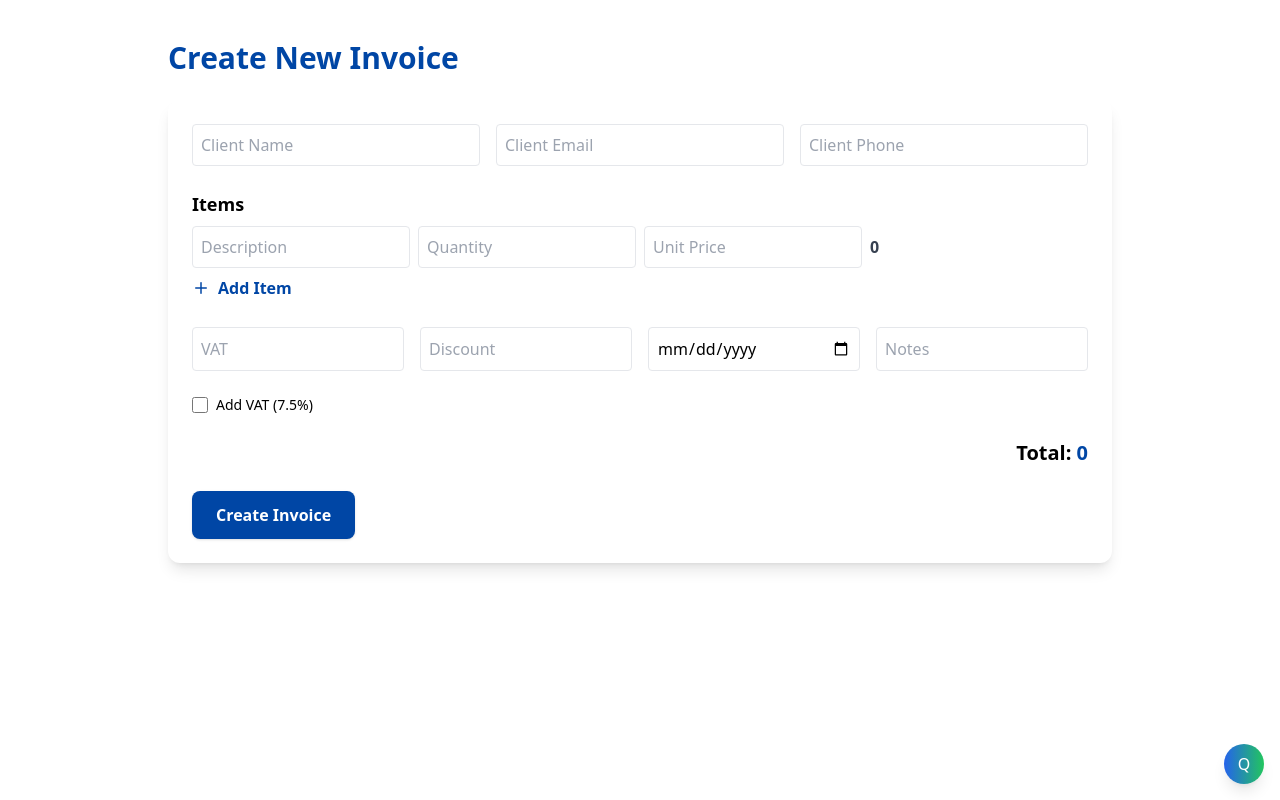
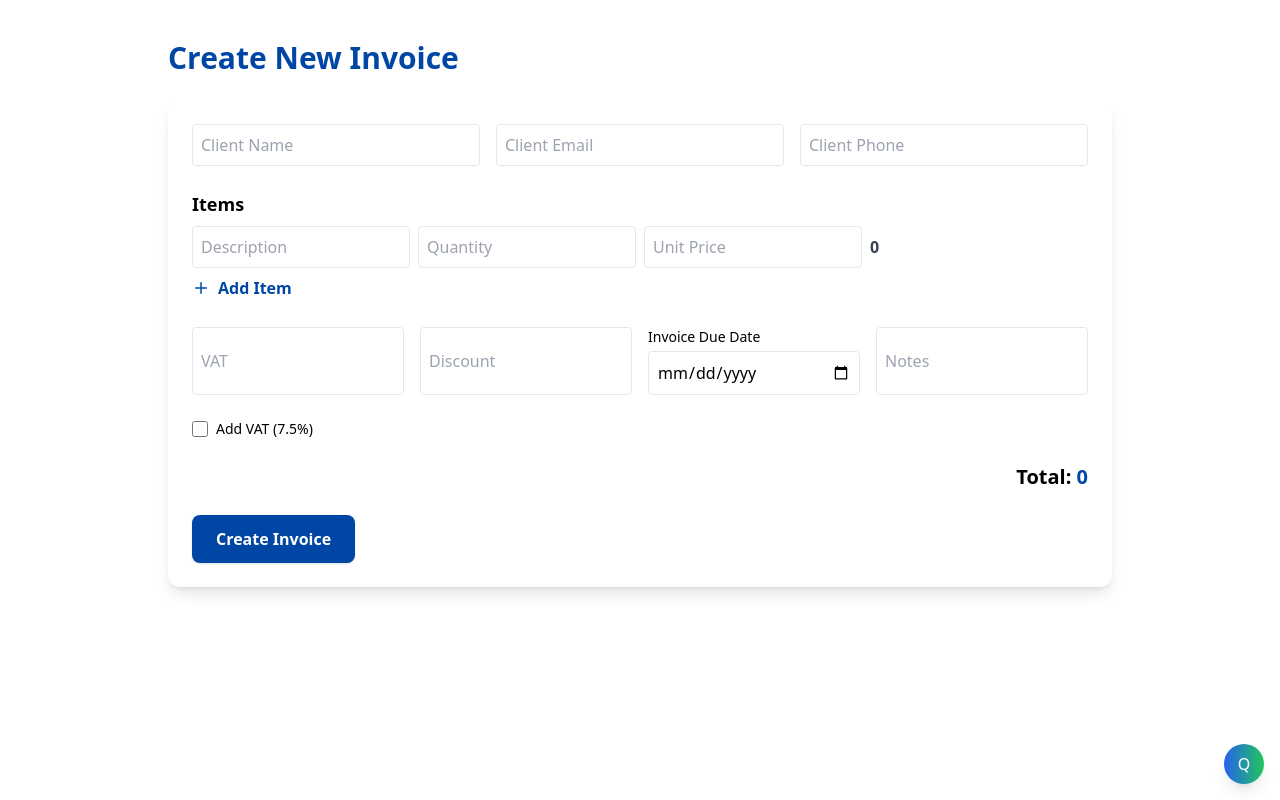
Before and after one commit to Ademolah/QuickInvoiceFrontend, a React (Create React App) app: page /invoices/new in a window 1280 px wide. Built offline with nearby package versions, Linux system fonts and the light colour scheme.

Commit message:
update invoice

```diff
--- a/src/pages/NewInvoice.jsx
+++ b/src/pages/NewInvoice.jsx
@@ -215,13 +215,16 @@ const [discount, setDiscount] = useState('');
             onChange={(e) => setDiscount(Number(e.target.value))}
             className="border p-2 rounded w-full"
           />
+          <div className="flex flex-col">
+            <span className="text-sm font-medium mb-1">Invoice Due Date</span>
             <input
               type="date"
-            placeholder="Due Date"
+              placeholder="Invoice Due Date"
               value={dueDate}
               onChange={(e) => setDueDate(e.target.value)}
               className="border p-2 rounded w-full"
             />
+          </div>
           <input
             type="text"
             placeholder="Notes"
```
Lines whose indentation alone changed are shown as unchanged.
